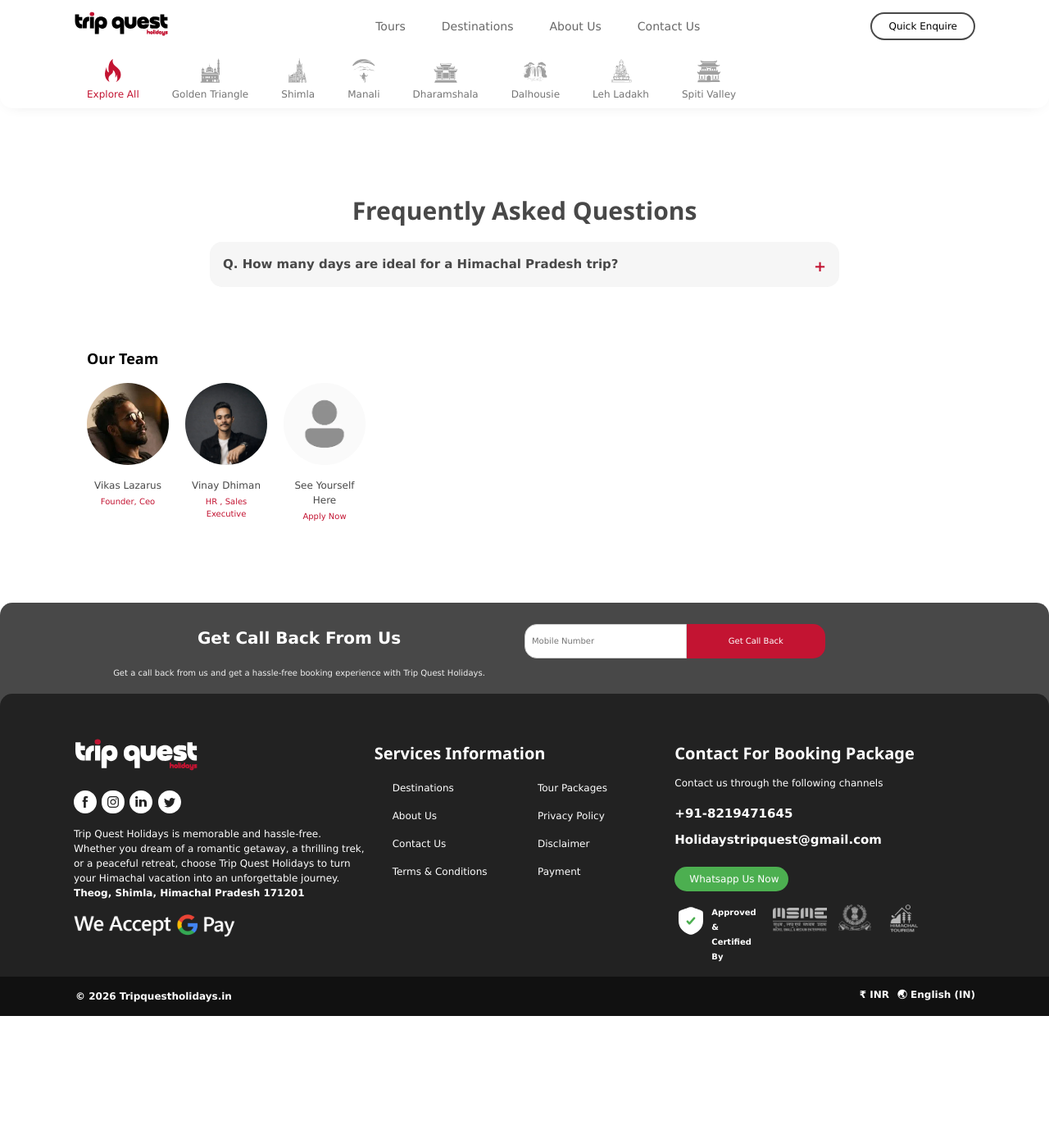
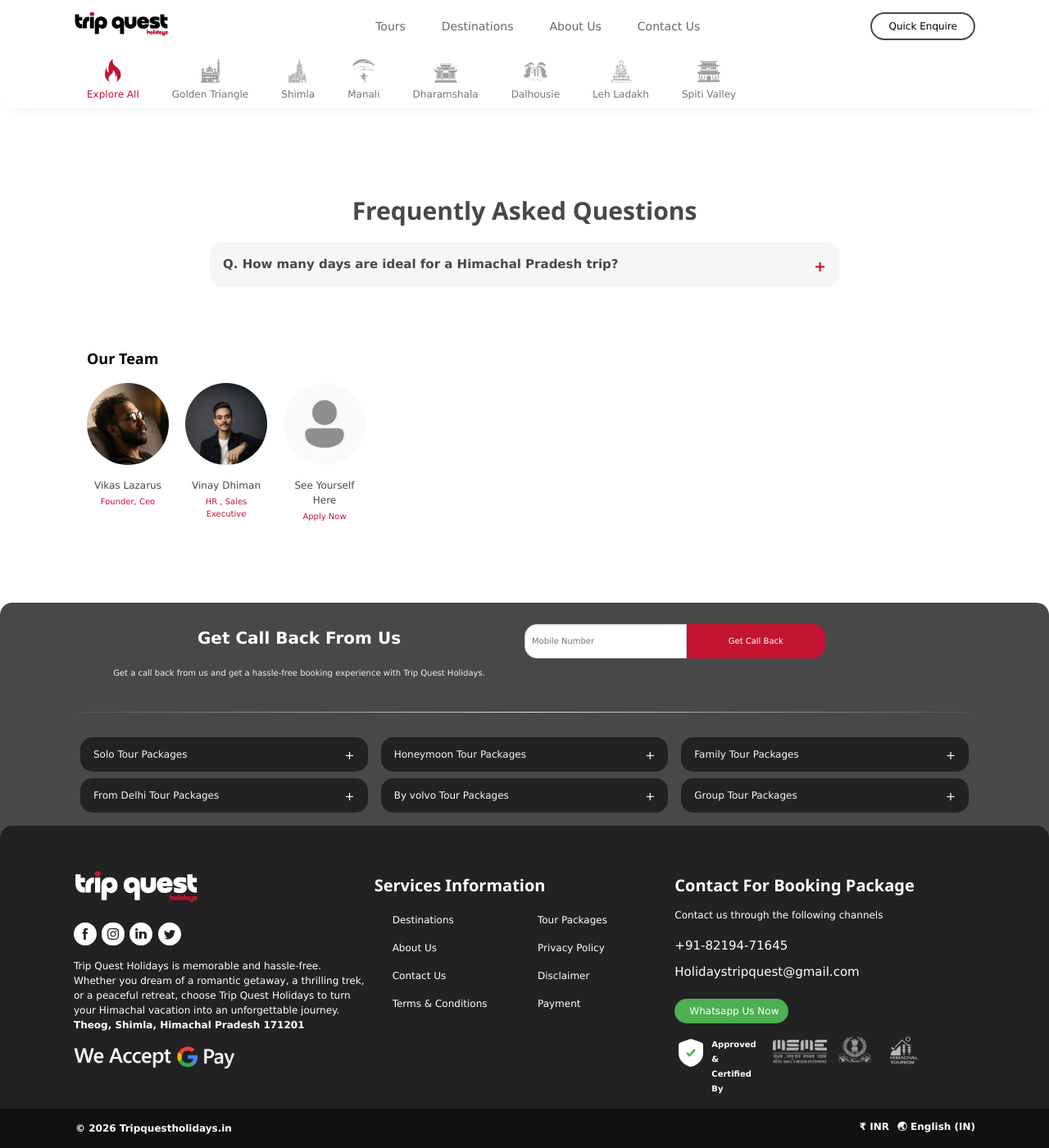
Before and after one commit to VikasLazarus/AURA, a Jekyll site: the page built from index.md, in a window 1280 px wide and 1400 px high, scrolled down 6659 px. Shown: the whole window at 82% size. Built offline with Jekyll 4.4.1, drawn with Linux system fonts in a browser that asks for light colours; before the commit the page ends 7898 px from its top, so only the background shows below that.

Commit message:
Auto-publish update: 2026-07-03 12:28:26

```diff
--- a/_includes/footer.html
+++ b/_includes/footer.html
@@ -12,7 +12,89 @@
         </form>
         <div class="w3-row w3-hide-large w3-hide-medium" style="margin: 16px;"></div>
       </div>
+      </div>
+      <div class="w3-content">
       <div class="w3-row" style="max-width: 600px;"></div>
+      <div class="HR"></div>
+<div class="w3-row w3-row-padding" style="padding: 0px;">
+  <style>
+    details.tour_hed { background-color: #484848; margin-bottom: 8px; border-radius: 15px; overflow: hidden; }
+    details.tour_hed summary { padding: 12px 16px; cursor: pointer; background-color: #222222; color:#f6f6f6; transition: 0.2s ease; list-style: none; position: relative; }
+    details.tour_hed summary::-webkit-details-marker { display: none; }
+    details.tour_hed summary:hover { background-color: #333333; }
+    details.tour_hed summary::after { content: '+'; position: absolute; right: 16px; font-size: 1.2em; color: #ffffff; }
+    details.tour_hed[open] summary::after { content: '-'; }
+    .tours { background-color: #343434; border-top: 1px solid #484848; }
+    .tours p { padding: 12px 16px; margin: 0; color: #f6f6f6; }
+  </style>
+  <div class="w3-third">
+   <details name="Other tours" class="tour_hed">
+    <summary class="w3-small">
+       Solo Tour Packages
+    </summary>
+    <div class="tours">
+      <p class="w3-small">Shimla Honeymoon Tour Packages</p>
+      <p class="w3-small">Manali Honeymoon Tour Packages</p>
+    </div>
+  </details>
+  </div>
+  <div class="w3-third">
+    <details name="Other tours" class="tour_hed">
+     <summary class="w3-small">
+        Honeymoon Tour Packages
+     </summary>
+     <div class="tours">
+       <p class="w3-small">Shimla Honeymoon Tour Packages</p>
+       <p class="w3-small">Manali Honeymoon Tour Packages</p>
+     </div>
+   </details>
+   </div>
+   <div class="w3-third">
+    <details name="Other tours" class="tour_hed">
+     <summary class="w3-small">
+        Family Tour Packages
+     </summary>
+     <div class="tours">
+       <p class="w3-small">Shimla Honeymoon Tour Packages</p>
+       <p class="w3-small">Manali Honeymoon Tour Packages</p>
+     </div>
+   </details>
+   </div>
+   <div class="w3-third">
+    <details name="Other tours" class="tour_hed">
+     <summary class="w3-small">
+        From Delhi Tour Packages
+     </summary>
+     <div class="tours">
+       <p class="w3-small">Shimla Honeymoon Tour Packages</p>
+       <p class="w3-small">Manali Honeymoon Tour Packages</p>
+     </div>
+   </details>
+   </div>
+   <div class="w3-third">
+     <details name="Other tours" class="tour_hed">
+      <summary class="w3-small">
+         By volvo Tour Packages
+      </summary>
+      <div class="tours">
+        <p class="w3-small">Shimla Honeymoon Tour Packages</p>
+        <p class="w3-small">Manali Honeymoon Tour Packages</p>
+      </div>
+    </details>
+    </div>
+    <div class="w3-third">
+     <details name="Other tours" class="tour_hed">
+      <summary class="w3-small">
+         Group Tour Packages
+      </summary>
+      <div class="tours">
+        <p class="w3-small">Shimla Honeymoon Tour Packages</p>
+        <p class="w3-small">Manali Honeymoon Tour Packages</p>
+      </div>
+    </details>
+    </div>
+</div>
+
     </div>
   </div>
 </div>
@@ -103,7 +185,7 @@
           <span class="w3-col l12 m12 s12 w3-small" style="padding: 5px 0px;">
             <a href="tel:8219471645" style="text-decoration:none;">
               <span style="font-size: 15px; margin: 0px;">
-                <strong>+91-8219471645</strong>
+                +91-82194-71645
               </span>
             </a>
           </span>
@@ -111,7 +193,7 @@
           <span class="w3-col l12 m12 s12 w3-small" style="padding: 5px 0px;">
             <a href="mailto:Holidaystripquest@gmail.com" style="text-decoration:none;">
               <span style="font-size: 15px; margin: 0px;">
-                <strong>Holidaystripquest@gmail.com</strong>
+                Holidaystripquest@gmail.com
               </span>
             </a>
           </span>
```
